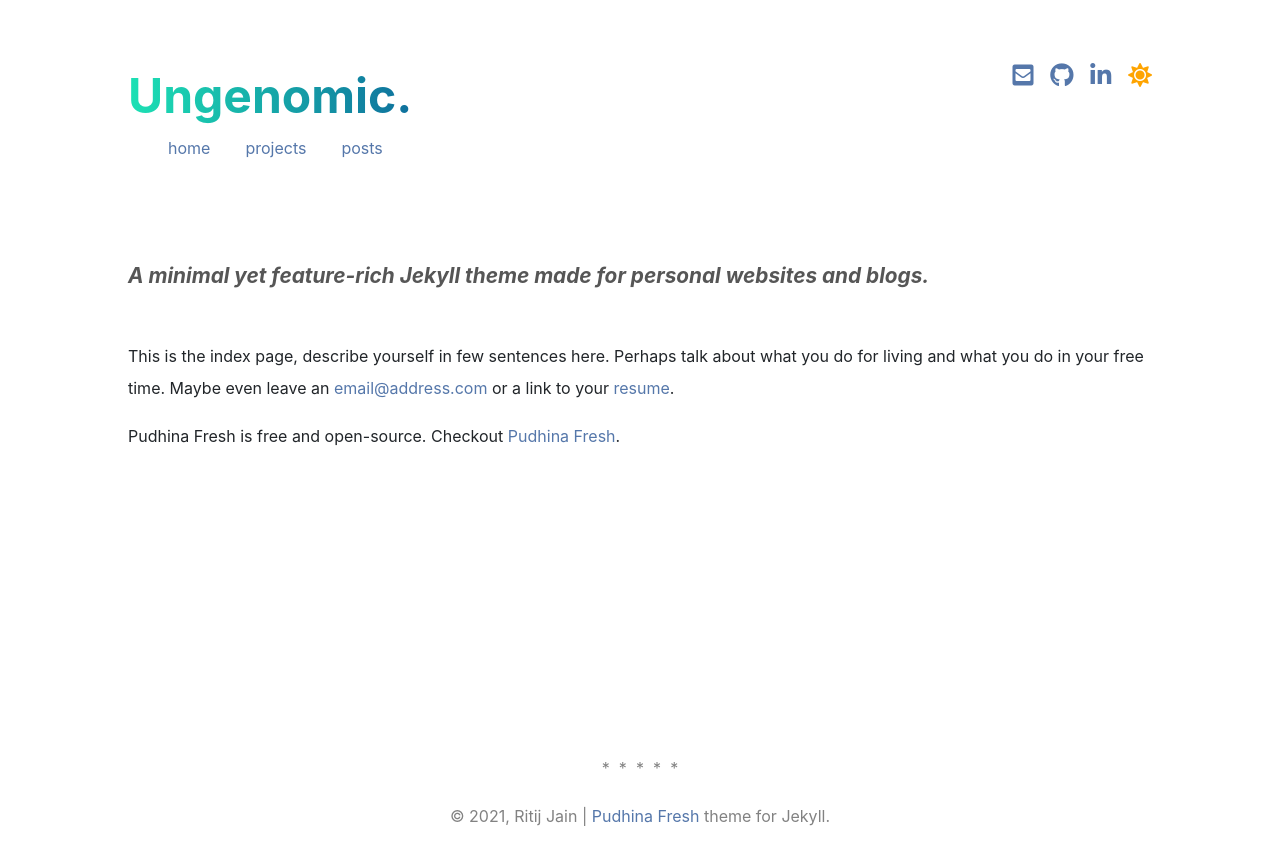
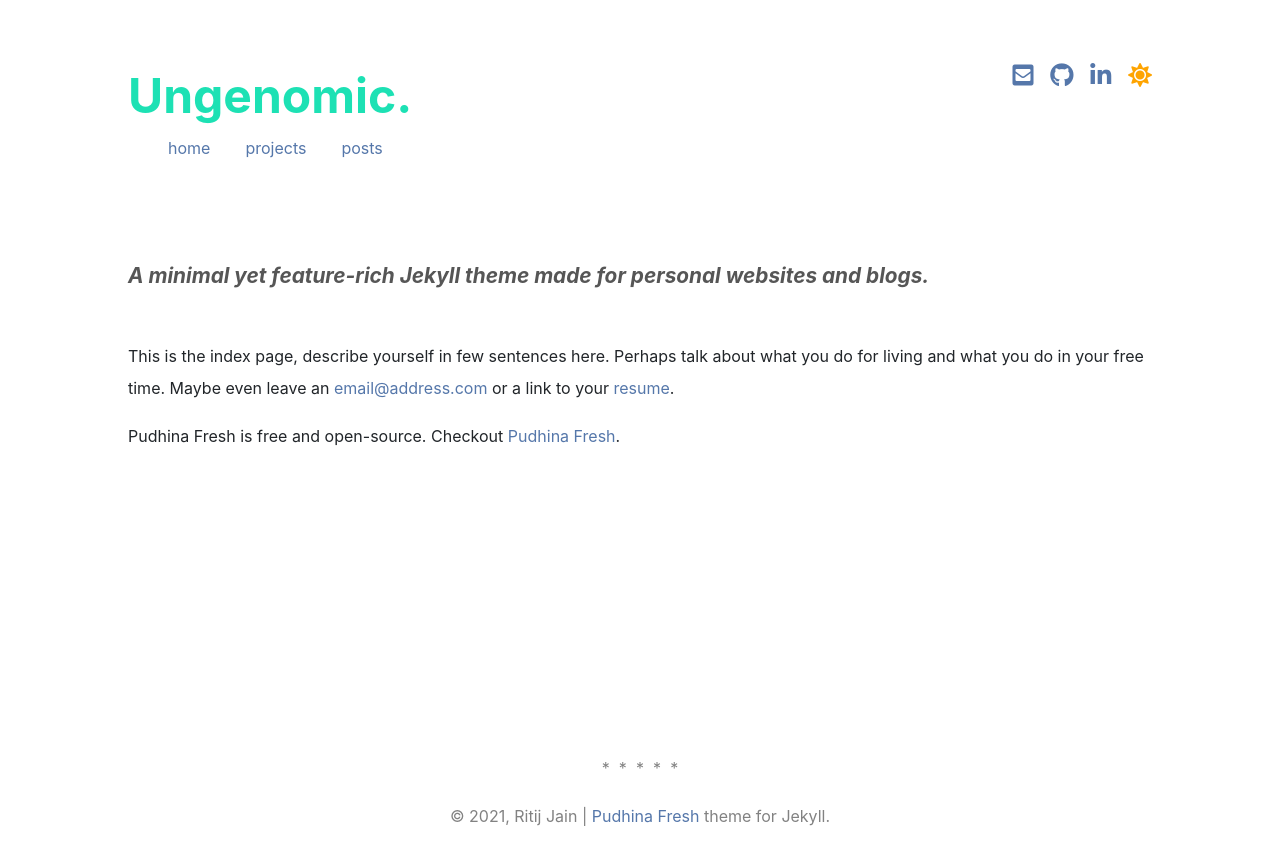
Before and after one commit to MurtoHilali/genemuse, a Jekyll site: the page built from index.md, in a window 1280 px wide. Shown: the top 865 px of the page. Built offline with Jekyll 4.4.1, drawn with Linux system fonts in a browser that asks for light colours; nearby versions of some CDN libraries; a style sheet for code colours, icons or effects is not loaded.

Commit message:
Update main.css

```diff
--- a/assets/css/main.css
+++ b/assets/css/main.css
@@ -92,19 +92,19 @@ a.logo:hover {
   display: block;
   text-decoration: none;
 
-  /* Create the gradient. */
+  /* Create the gradient.
   background-image: linear-gradient(90deg, #1de1b4, #0f709d);
 
-  /* Set the background size and repeat properties. */
+  /* Set the background size and repeat properties.
   background-size: 100%;
   background-repeat: repeat;
 
   /* Use the text as a mask for the background. */
-  /* This will show the gradient as a text color rather than element bg. */
+  /* This will show the gradient as a text color rather than element bg.
   -webkit-background-clip: text;
   -webkit-text-fill-color: transparent;
   -moz-background-clip: text;
-  -moz-text-fill-color: transparent;
+  -moz-text-fill-color: transparent; */
 }
 }
 
```
